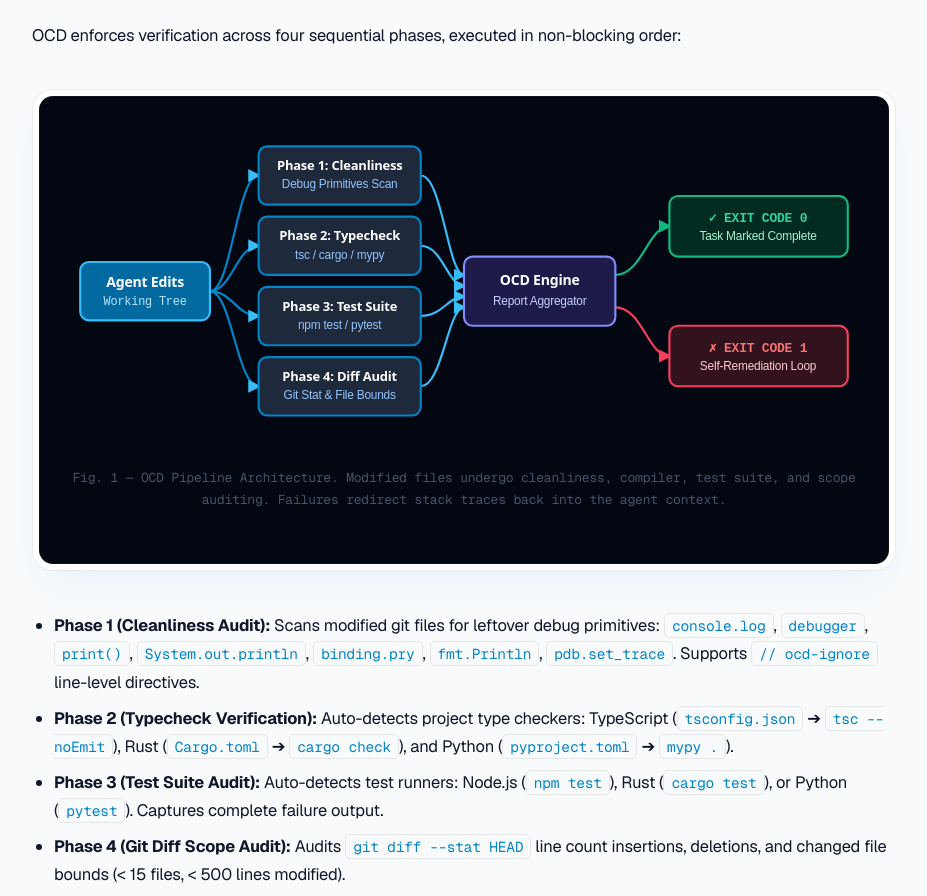
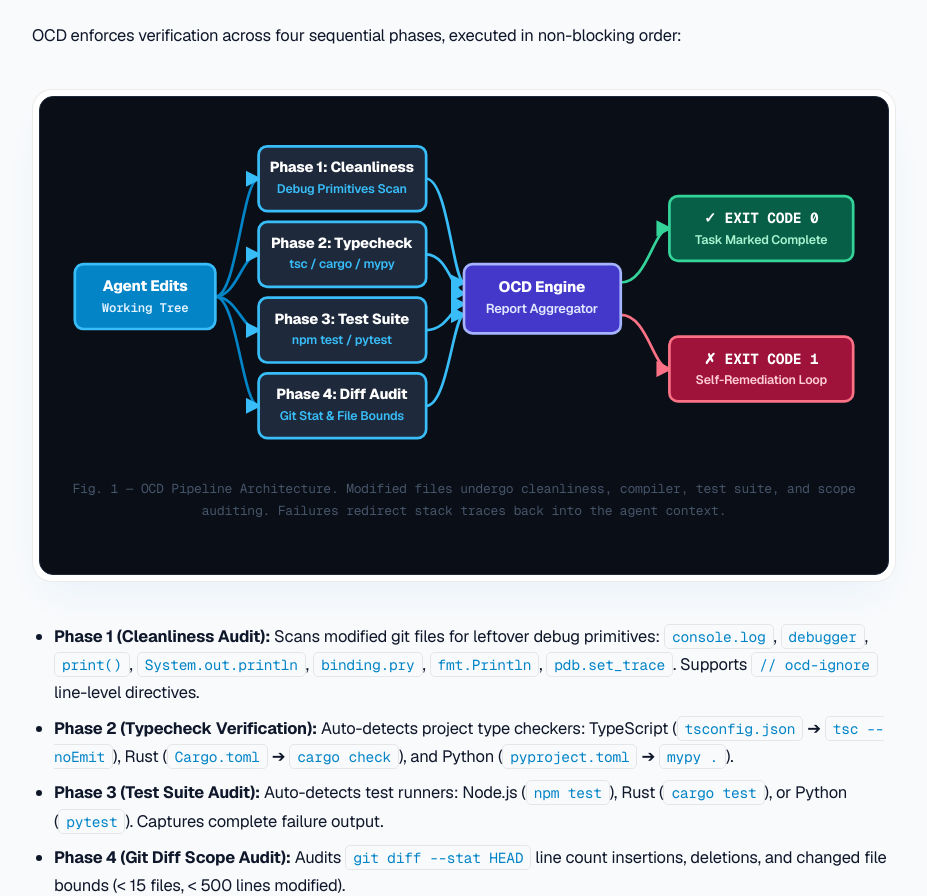
Before and after one commit to amirHosseinRashidi/ocd, a website: page docs/index.html in a window 1280 px wide. Shown: the part 3184-4080 px from the top of the page, without its empty margins (176-1103 px from the left). Drawn offline with nearby package versions, Linux system fonts and the light colour scheme.

Commit message:
fix: make SVG text titles and descriptions bright white and electric cyan for 100% legibility

```diff
--- a/docs/index.html
+++ b/docs/index.html
@@ -621,74 +621,74 @@
 </p>
 
 <div class="double-bezel diagram-wrap">
-  <div class="bezel-core" style="background: #030712; padding: 32px 24px;">
-    <svg viewBox="0 0 740 300" xmlns="http://www.w3.org/2000/svg" role="img" aria-label="OCD 4-Phase Pipeline Architecture">
+  <div class="bezel-core" style="background: #090e17; padding: 32px 24px; border: 1px solid #1e293b;">
+    <svg viewBox="0 0 740 310" xmlns="http://www.w3.org/2000/svg" role="img" aria-label="OCD 4-Phase Pipeline Architecture">
       <defs>
         <marker id="arr" viewBox="0 0 10 10" refX="8" refY="5" markerWidth="6" markerHeight="6" orient="auto-start-reverse">
           <path d="M0,0 L10,5 L0,10 z" fill="#38bdf8"/>
         </marker>
         <marker id="arr-pass" viewBox="0 0 10 10" refX="8" refY="5" markerWidth="6" markerHeight="6" orient="auto-start-reverse">
-          <path d="M0,0 L10,5 L0,10 z" fill="#10b981"/>
+          <path d="M0,0 L10,5 L0,10 z" fill="#34d399"/>
         </marker>
         <marker id="arr-fail" viewBox="0 0 10 10" refX="8" refY="5" markerWidth="6" markerHeight="6" orient="auto-start-reverse">
-          <path d="M0,0 L10,5 L0,10 z" fill="#f43f5e"/>
+          <path d="M0,0 L10,5 L0,10 z" fill="#fb7185"/>
         </marker>
       </defs>
 
       <g fill="none">
-        <!-- Connecting Line Paths with Glow -->
-        <path d="M 135 150 C 155 150, 160 43, 180 43" stroke="#0284c7" stroke-width="2" marker-end="url(#arr)"/>
-        <path d="M 135 150 C 155 150, 160 108, 180 108" stroke="#0284c7" stroke-width="2" marker-end="url(#arr)"/>
-        <path d="M 135 150 C 155 150, 160 173, 180 173" stroke="#0284c7" stroke-width="2" marker-end="url(#arr)"/>
-        <path d="M 135 150 C 155 150, 160 238, 180 238" stroke="#0284c7" stroke-width="2" marker-end="url(#arr)"/>
+        <!-- Connecting Line Paths with High Contrast Glow -->
+        <path d="M 140 155 C 160 155, 165 46, 180 46" stroke="#0284c7" stroke-width="2.5" marker-end="url(#arr)"/>
+        <path d="M 140 155 C 160 155, 165 116, 180 116" stroke="#0284c7" stroke-width="2.5" marker-end="url(#arr)"/>
+        <path d="M 140 155 C 160 155, 165 186, 180 186" stroke="#0284c7" stroke-width="2.5" marker-end="url(#arr)"/>
+        <path d="M 140 155 C 160 155, 165 256, 180 256" stroke="#0284c7" stroke-width="2.5" marker-end="url(#arr)"/>
 
-        <path d="M 330 43 C 350 43, 355 135, 370 135" stroke="#38bdf8" stroke-width="2" marker-end="url(#arr)"/>
-        <path d="M 330 108 C 350 108, 355 145, 370 145" stroke="#38bdf8" stroke-width="2" marker-end="url(#arr)"/>
-        <path d="M 330 173 C 350 173, 355 155, 370 155" stroke="#38bdf8" stroke-width="2" marker-end="url(#arr)"/>
-        <path d="M 330 238 C 350 238, 355 165, 370 165" stroke="#38bdf8" stroke-width="2" marker-end="url(#arr)"/>
+        <path d="M 335 46 C 355 46, 360 142, 370 142" stroke="#38bdf8" stroke-width="2.5" marker-end="url(#arr)"/>
+        <path d="M 335 116 C 355 116, 360 152, 370 152" stroke="#38bdf8" stroke-width="2.5" marker-end="url(#arr)"/>
+        <path d="M 335 186 C 355 186, 360 162, 370 162" stroke="#38bdf8" stroke-width="2.5" marker-end="url(#arr)"/>
+        <path d="M 335 256 C 355 256, 360 172, 370 172" stroke="#38bdf8" stroke-width="2.5" marker-end="url(#arr)"/>
 
-        <path d="M 510 135 C 535 135, 540 90, 560 90" stroke="#10b981" stroke-width="2" marker-end="url(#arr-pass)"/>
-        <path d="M 510 165 C 535 165, 540 210, 560 210" stroke="#f43f5e" stroke-width="2" marker-end="url(#arr-fail)"/>
+        <path d="M 515 142 C 540 142, 545 92, 560 92" stroke="#34d399" stroke-width="2.5" marker-end="url(#arr-pass)"/>
+        <path d="M 515 172 C 540 172, 545 222, 560 222" stroke="#fb7185" stroke-width="2.5" marker-end="url(#arr-fail)"/>
 
         <!-- Input Box -->
-        <rect x="15" y="123" width="120" height="54" rx="8" fill="#0369a1" stroke="#38bdf8" stroke-width="2"/>
-        <text x="75" y="146" text-anchor="middle" fill="#ffffff" font-family="system-ui, sans-serif" font-size="13" font-weight="700">Agent Edits</text>
-        <text x="75" y="163" text-anchor="middle" fill="#bae6fd" font-family="monospace" font-size="11">Working Tree</text>
+        <rect x="10" y="125" width="130" height="60" rx="8" fill="#0284c7" stroke="#38bdf8" stroke-width="2.5"/>
+        <text x="75" y="150" text-anchor="middle" fill="#ffffff" font-family="'Geist', sans-serif" font-size="14" font-weight="800">Agent Edits</text>
+        <text x="75" y="169" text-anchor="middle" fill="#e0f2fe" font-family="'Geist Mono', monospace" font-size="11.5" font-weight="600">Working Tree</text>
 
         <!-- Phase 1 -->
-        <rect x="180" y="16" width="150" height="54" rx="8" fill="#1e293b" stroke="#0284c7" stroke-width="2"/>
-        <text x="255" y="38" text-anchor="middle" fill="#ffffff" font-family="system-ui, sans-serif" font-size="12" font-weight="700">Phase 1: Cleanliness</text>
-        <text x="255" y="55" text-anchor="middle" fill="#93c5fd" font-family="sans-serif" font-size="11">Debug Primitives Scan</text>
+        <rect x="180" y="16" width="155" height="60" rx="8" fill="#1e293b" stroke="#38bdf8" stroke-width="2.5"/>
+        <text x="257" y="40" text-anchor="middle" fill="#ffffff" font-family="'Geist', sans-serif" font-size="13.5" font-weight="800">Phase 1: Cleanliness</text>
+        <text x="257" y="59" text-anchor="middle" fill="#38bdf8" font-family="'Geist', sans-serif" font-size="11.5" font-weight="600">Debug Primitives Scan</text>
 
         <!-- Phase 2 -->
-        <rect x="180" y="81" width="150" height="54" rx="8" fill="#1e293b" stroke="#0284c7" stroke-width="2"/>
-        <text x="255" y="103" text-anchor="middle" fill="#ffffff" font-family="system-ui, sans-serif" font-size="12" font-weight="700">Phase 2: Typecheck</text>
-        <text x="255" y="120" text-anchor="middle" fill="#93c5fd" font-family="sans-serif" font-size="11">tsc / cargo / mypy</text>
+        <rect x="180" y="86" width="155" height="60" rx="8" fill="#1e293b" stroke="#38bdf8" stroke-width="2.5"/>
+        <text x="257" y="110" text-anchor="middle" fill="#ffffff" font-family="'Geist', sans-serif" font-size="13.5" font-weight="800">Phase 2: Typecheck</text>
+        <text x="257" y="129" text-anchor="middle" fill="#38bdf8" font-family="'Geist', sans-serif" font-size="11.5" font-weight="600">tsc / cargo / mypy</text>
 
         <!-- Phase 3 -->
-        <rect x="180" y="146" width="150" height="54" rx="8" fill="#1e293b" stroke="#0284c7" stroke-width="2"/>
-        <text x="255" y="168" text-anchor="middle" fill="#ffffff" font-family="system-ui, sans-serif" font-size="12" font-weight="700">Phase 3: Test Suite</text>
-        <text x="255" y="185" text-anchor="middle" fill="#93c5fd" font-family="sans-serif" font-size="11">npm test / pytest</text>
+        <rect x="180" y="156" width="155" height="60" rx="8" fill="#1e293b" stroke="#38bdf8" stroke-width="2.5"/>
+        <text x="257" y="180" text-anchor="middle" fill="#ffffff" font-family="'Geist', sans-serif" font-size="13.5" font-weight="800">Phase 3: Test Suite</text>
+        <text x="257" y="199" text-anchor="middle" fill="#38bdf8" font-family="'Geist', sans-serif" font-size="11.5" font-weight="600">npm test / pytest</text>
 
         <!-- Phase 4 -->
-        <rect x="180" y="211" width="150" height="54" rx="8" fill="#1e293b" stroke="#0284c7" stroke-width="2"/>
-        <text x="255" y="233" text-anchor="middle" fill="#ffffff" font-family="system-ui, sans-serif" font-size="12" font-weight="700">Phase 4: Diff Audit</text>
-        <text x="255" y="250" text-anchor="middle" fill="#93c5fd" font-family="sans-serif" font-size="11">Git Stat &amp; File Bounds</text>
+        <rect x="180" y="226" width="155" height="60" rx="8" fill="#1e293b" stroke="#38bdf8" stroke-width="2.5"/>
+        <text x="257" y="250" text-anchor="middle" fill="#ffffff" font-family="'Geist', sans-serif" font-size="13.5" font-weight="800">Phase 4: Diff Audit</text>
+        <text x="257" y="269" text-anchor="middle" fill="#38bdf8" font-family="'Geist', sans-serif" font-size="11.5" font-weight="600">Git Stat &amp; File Bounds</text>
 
         <!-- Aggregator -->
-        <rect x="370" y="118" width="140" height="64" rx="8" fill="#1e1b4b" stroke="#818cf8" stroke-width="2"/>
-        <text x="440" y="144" text-anchor="middle" fill="#ffffff" font-family="system-ui, sans-serif" font-size="13" font-weight="700">OCD Engine</text>
-        <text x="440" y="163" text-anchor="middle" fill="#c7d2fe" font-family="sans-serif" font-size="11">Report Aggregator</text>
+        <rect x="370" y="125" width="145" height="64" rx="8" fill="#4338ca" stroke="#a5b4fc" stroke-width="2.5"/>
+        <text x="442" y="151" text-anchor="middle" fill="#ffffff" font-family="'Geist', sans-serif" font-size="14" font-weight="800">OCD Engine</text>
+        <text x="442" y="170" text-anchor="middle" fill="#e0e7ff" font-family="'Geist', sans-serif" font-size="12" font-weight="600">Report Aggregator</text>
 
         <!-- Out Gate Pass -->
-        <rect x="560" y="62" width="165" height="56" rx="8" fill="#022c22" stroke="#10b981" stroke-width="2"/>
-        <text x="642" y="86" text-anchor="middle" fill="#34d399" font-family="monospace" font-size="12" font-weight="700">✓ EXIT CODE 0</text>
-        <text x="642" y="103" text-anchor="middle" fill="#a7f3d0" font-family="sans-serif" font-size="11">Task Marked Complete</text>
+        <rect x="560" y="62" width="170" height="60" rx="8" fill="#065f46" stroke="#34d399" stroke-width="2.5"/>
+        <text x="645" y="87" text-anchor="middle" fill="#ffffff" font-family="'Geist Mono', monospace" font-size="13.5" font-weight="800">✓ EXIT CODE 0</text>
+        <text x="645" y="106" text-anchor="middle" fill="#a7f3d0" font-family="'Geist', sans-serif" font-size="11.5" font-weight="600">Task Marked Complete</text>
 
         <!-- Out Gate Fail -->
-        <rect x="560" y="182" width="165" height="56" rx="8" fill="#31121d" stroke="#f43f5e" stroke-width="2"/>
-        <text x="642" y="206" text-anchor="middle" fill="#f87171" font-family="monospace" font-size="12" font-weight="700">✗ EXIT CODE 1</text>
-        <text x="642" y="223" text-anchor="middle" fill="#fecdd3" font-family="sans-serif" font-size="11">Self-Remediation Loop</text>
+        <rect x="560" y="192" width="170" height="60" rx="8" fill="#9f1239" stroke="#fb7185" stroke-width="2.5"/>
+        <text x="645" y="217" text-anchor="middle" fill="#ffffff" font-family="'Geist Mono', monospace" font-size="13.5" font-weight="800">✗ EXIT CODE 1</text>
+        <text x="645" y="236" text-anchor="middle" fill="#fecdd3" font-family="'Geist', sans-serif" font-size="11.5" font-weight="600">Self-Remediation Loop</text>
       </g>
     </svg>
     <p class="caption">Fig. 1 — OCD Pipeline Architecture. Modified files undergo cleanliness, compiler, test suite, and scope auditing. Failures redirect stack traces back into the agent context.</p>
```
